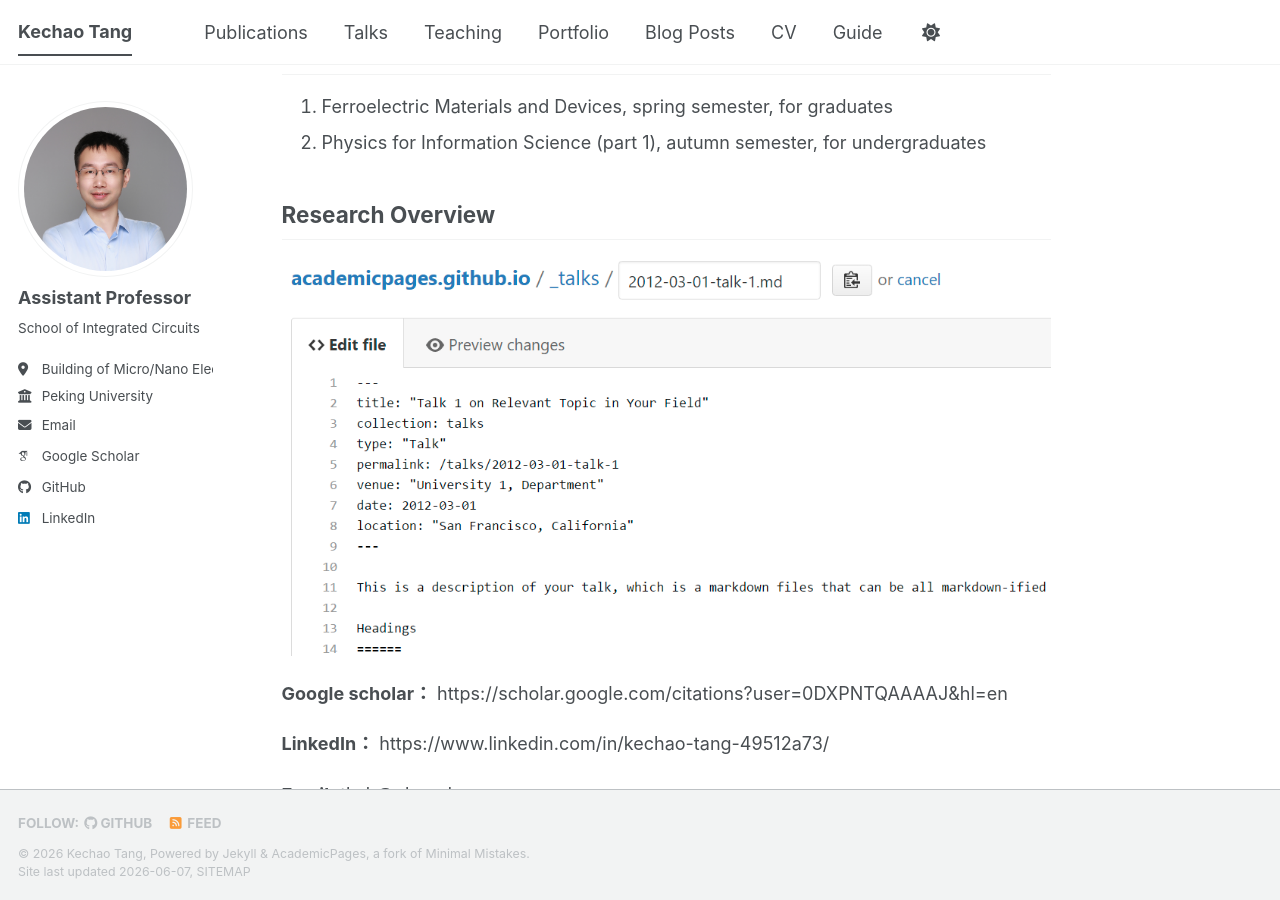
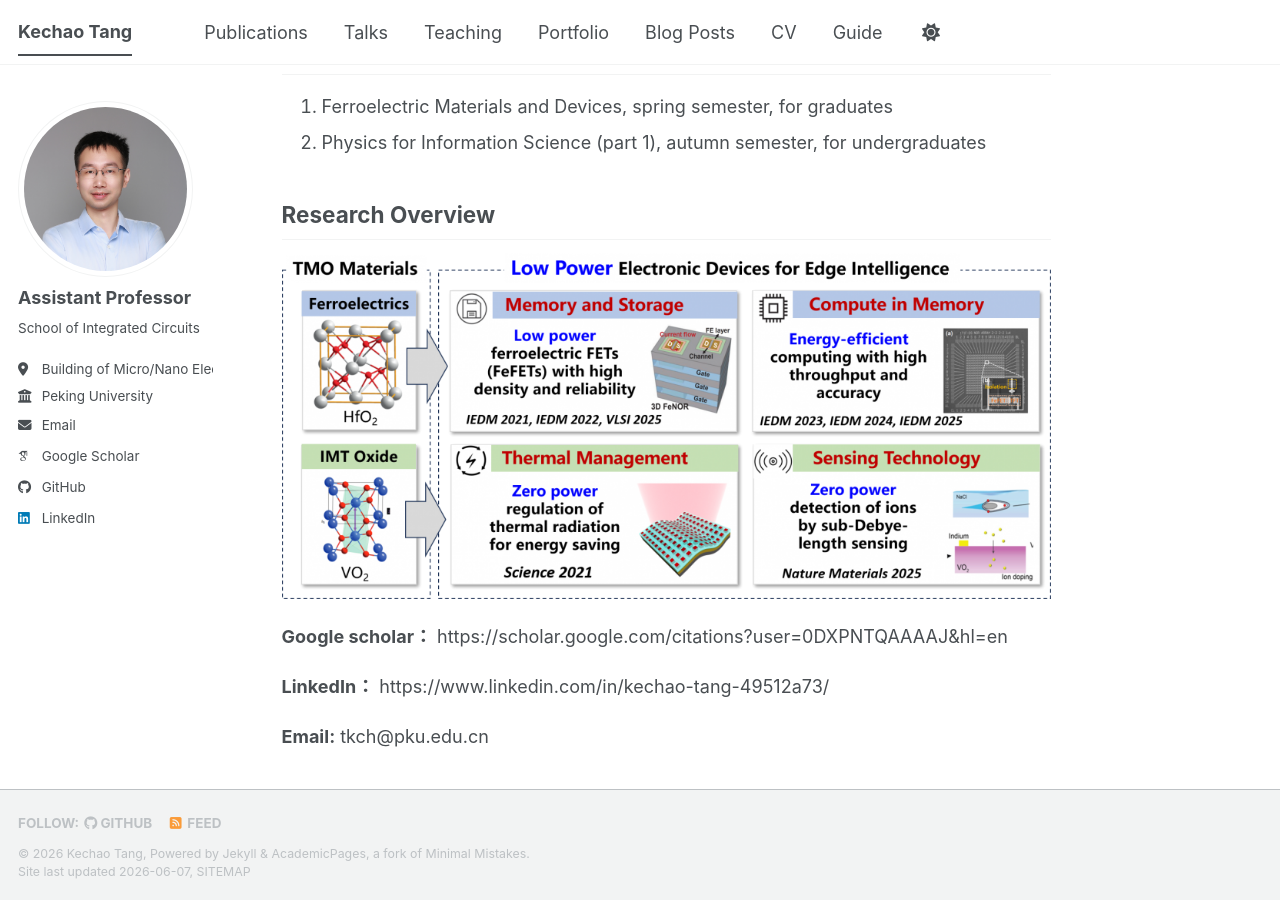
Before and after one commit to Kechao-Tang/Kechao-Tang.github.io, a Jekyll site: the page built from _pages/about.md, in a window 1280 px wide and 900 px high, scrolled down 518 px. Built offline with Jekyll 4.4.1, drawn with Linux system fonts in a browser that asks for light colours; some web fonts are replaced; a script bundle is joined from its source files by our own code; library files that are not in the unit come from our copies.

Commit message:
Update about.md

```diff
--- a/_pages/about.md
+++ b/_pages/about.md
@@ -18,7 +18,7 @@ Teaching:
 
 Research Overview
 ------
-![Editing a Markdown file for a talk](/images/editing-talk.png)
+![Editing a Markdown file for a talk](/images/research-overview-2025.png)
 
 **Google scholar：**
 https://scholar.google.com/citations?user=0DXPNTQAAAAJ&hl=en
```
